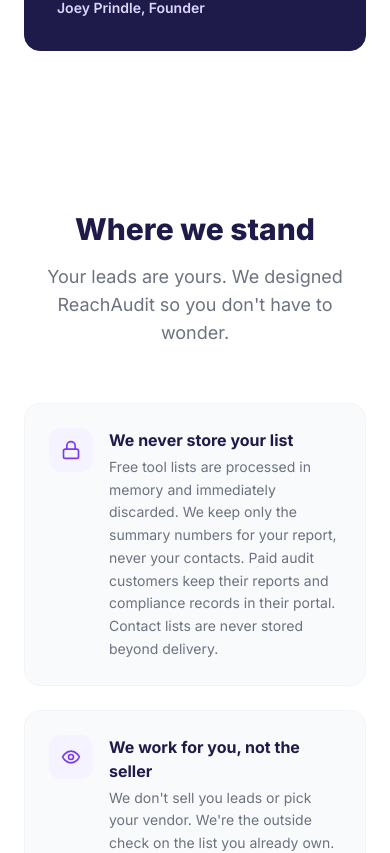
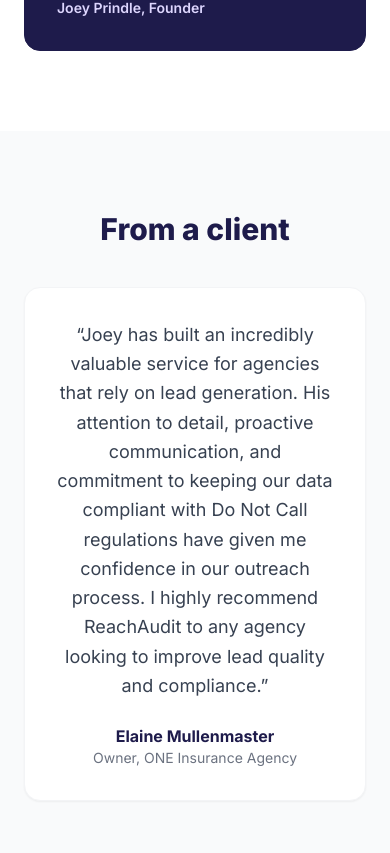
Before and after one commit to contactzen19/ContactZen-, a Next.js app in the folder frontend/: page / in a window 390 px wide. Shown: the part 7279-8132 px from the top of the page. Built offline with nearby package versions, Linux system fonts and the light colour scheme.

Commit message:
Add first client testimonial to homepage

```diff
--- a/frontend/app/page.tsx
+++ b/frontend/app/page.tsx
@@ -524,6 +524,38 @@
   );
 }
 
+function TestimonialSection() {
+  // Testimonial provided in writing by Elaine on 2026-07-22 with edit
+  // permission ("feel free to edit them however you like"). Full-name
+  // attribution approved by Joey 7/22; confirm with Elaine in his reply
+  // before this ships to production.
+  return (
+    <section className="py-20 px-6 bg-gray-50">
+      <div className="max-w-3xl mx-auto text-center">
+        <h2 className="text-3xl font-extrabold text-brand-900 mb-10">
+          From a client
+        </h2>
+        <figure className="bg-white rounded-2xl border border-gray-100 shadow-sm p-8 md:p-10">
+          <blockquote className="text-lg md:text-xl text-gray-700 leading-relaxed">
+            &ldquo;Joey has built an incredibly valuable service for agencies
+            that rely on lead generation. His attention to detail, proactive
+            communication, and commitment to keeping our data compliant with
+            Do Not Call regulations have given me confidence in our outreach
+            process. I highly recommend ReachAudit to any agency looking to
+            improve lead quality and compliance.&rdquo;
+          </blockquote>
+          <figcaption className="mt-6">
+            <p className="font-bold text-brand-900">Elaine Mullenmaster</p>
+            <p className="text-sm text-gray-500">
+              Owner, ONE Insurance Agency
+            </p>
+          </figcaption>
+        </figure>
+      </div>
+    </section>
+  );
+}
+
 type TrustItem = {
   icon: LucideIcon;
   title: string;
@@ -731,6 +763,7 @@
       <MonthlySection />
       <HowItWorks />
       <WhoWeHelp />
+      <TestimonialSection />
       <TrustSection />
       <FAQSection />
       <CTASection />
```
